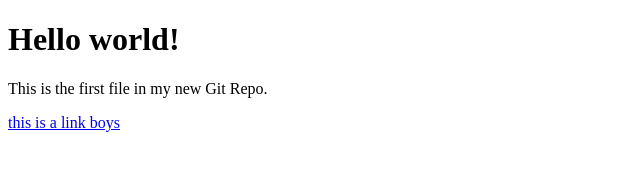
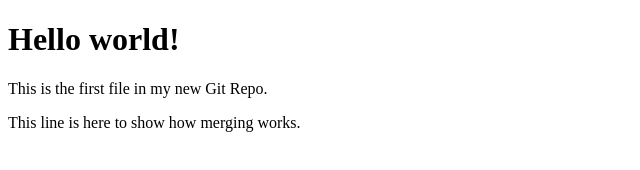
Before and after one commit to Poppy-design-hub/hello-world, a plain HTML site: page index.html in a window 1280 px wide. Shown: the whole page, without its empty margins (0-640 px from the left). Drawn offline with Linux system fonts and the light colour scheme.

Commit message:
updated index.html with emergency fix

```diff
--- a/index.html
+++ b/index.html
@@ -9,7 +9,7 @@
 <body>
     <h1>Hello world!</h1>
     <p>This is the first file in my new Git Repo.</p>
-    <a href="facebook.com">this is a link boys</a>
+    <p>This line is here to show how merging works.</p>
 
 </body>
 </html>
```
